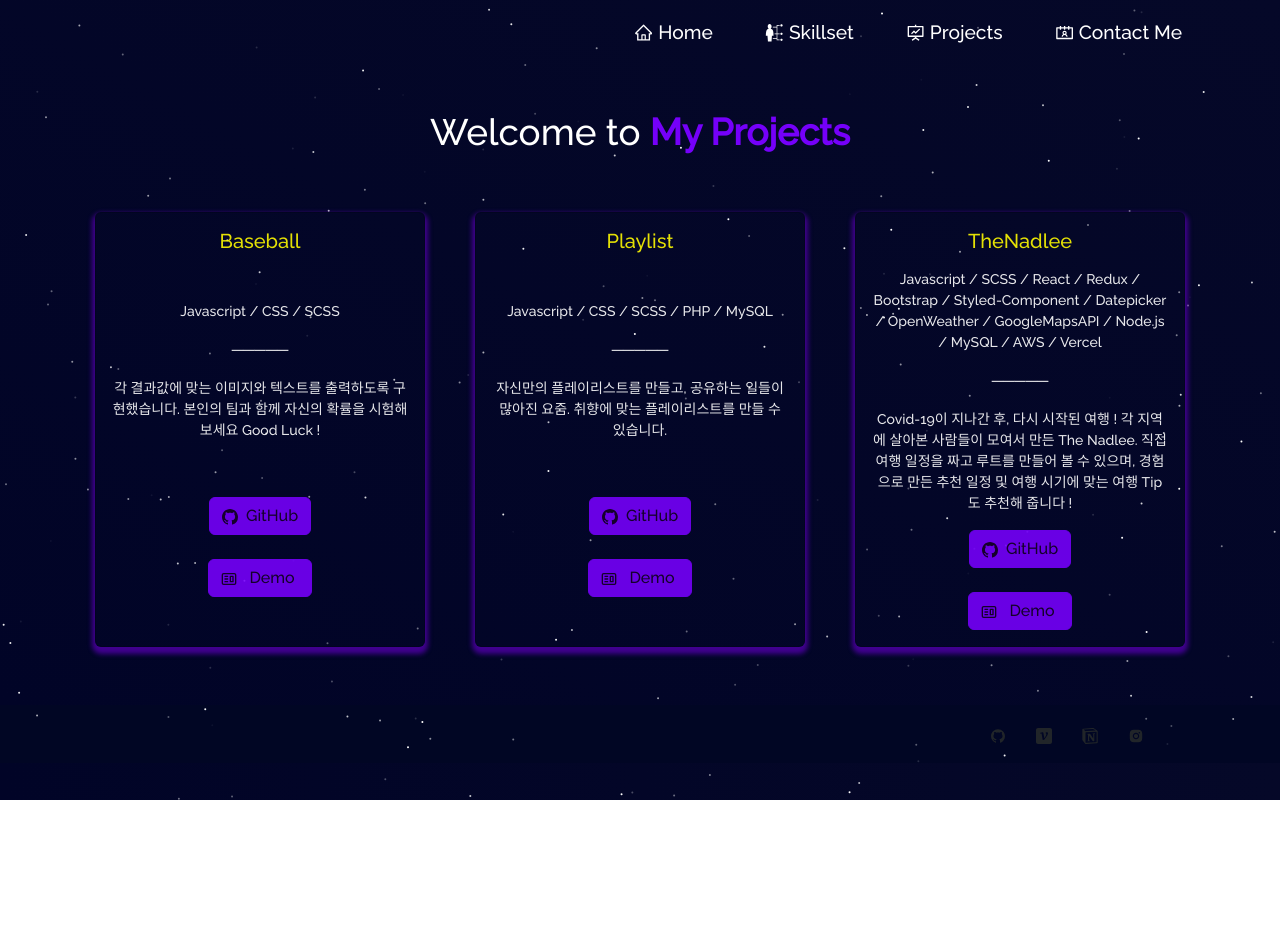
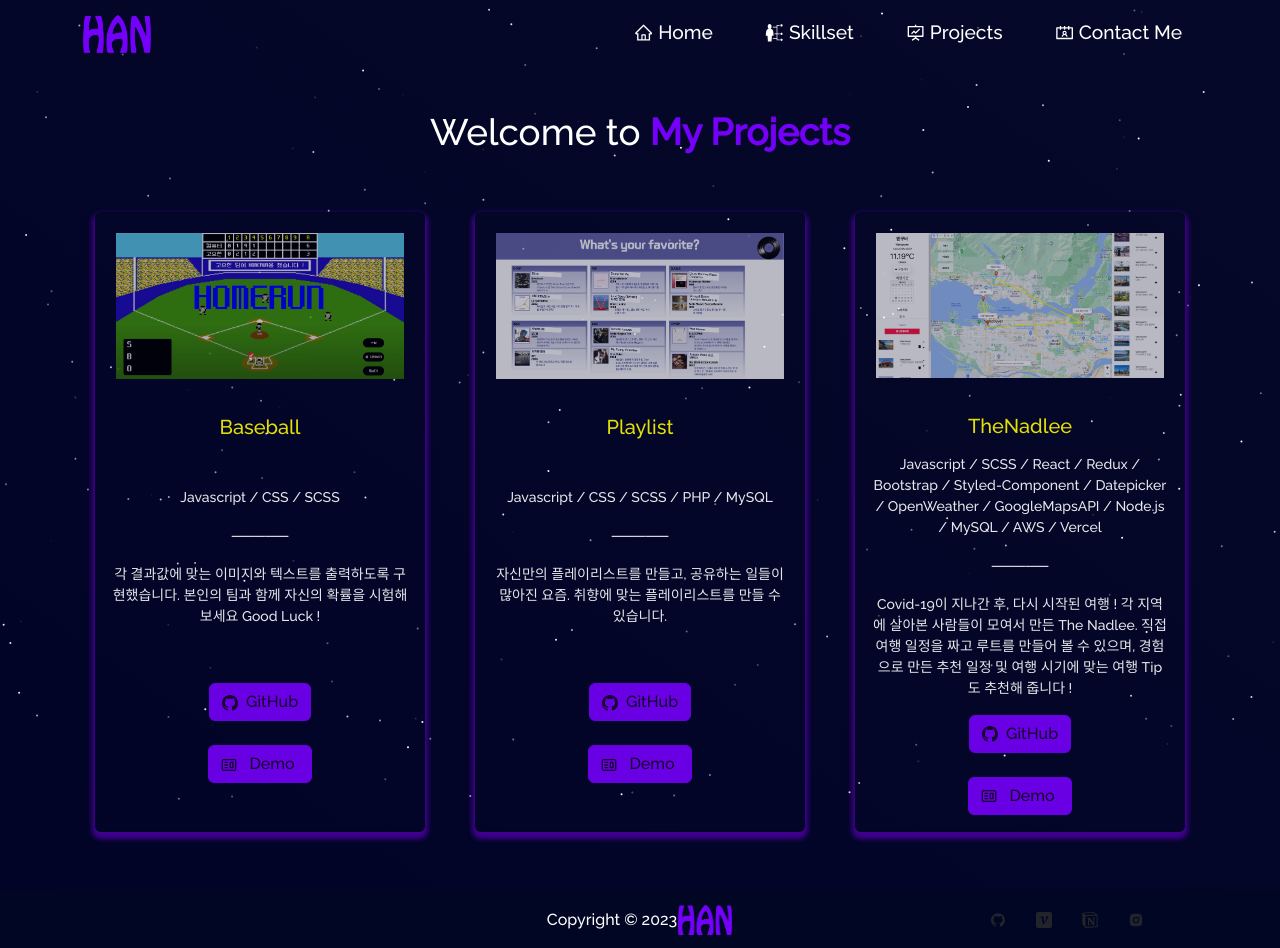
Before and after one commit to hanyoko/PORTFOLIO, a React (Create React App) app: page /project in a window 1280 px wide. Before the commit the page ends 800 px from the top, so only its background shows below. Built offline with nearby package versions, Linux system fonts and the light colour scheme; a web font is replaced by a local one.

Commit message:
portfolio 0711

```diff
--- a/src/style.css
+++ b/src/style.css
@@ -372,14 +372,16 @@ html {
     .footer-body {
       text-align: center !important;
     }
+    .footer h3, .footer img {
+      display: none !important;
+    }
   }
 
-  .footer h3, img {
-    /* font-size: 1em;
+  .footer h3{
+    font-size: 1em;
     color: white !important;
     margin-top: 0.5em !important;
-    margin-bottom: 0.5em !important; */
-    display: none !important;
+    margin-bottom: 0.5em !important;
   }
   .footer-icons {
     margin-top: 0.5em !important;
@@ -457,12 +459,14 @@ html {
   }
 
   @media (max-width: 767px) {
-    .about-box{
+    .about-box {
       display: flex !important;
+      flex-direction: column !important;
     }
     .about-icons {
       margin: 10px !important;
       font-size: 0.47em !important;
+      padding: 0 !important;
      }
     .introduce {
       font-size: 1em !important;
@@ -471,7 +475,7 @@ html {
       font-size: 1.3em;
      }
     .about-span {
-      font-size: 0.3em !important;
+      font-size: 0.5em !important;
      }
   }
 
```
